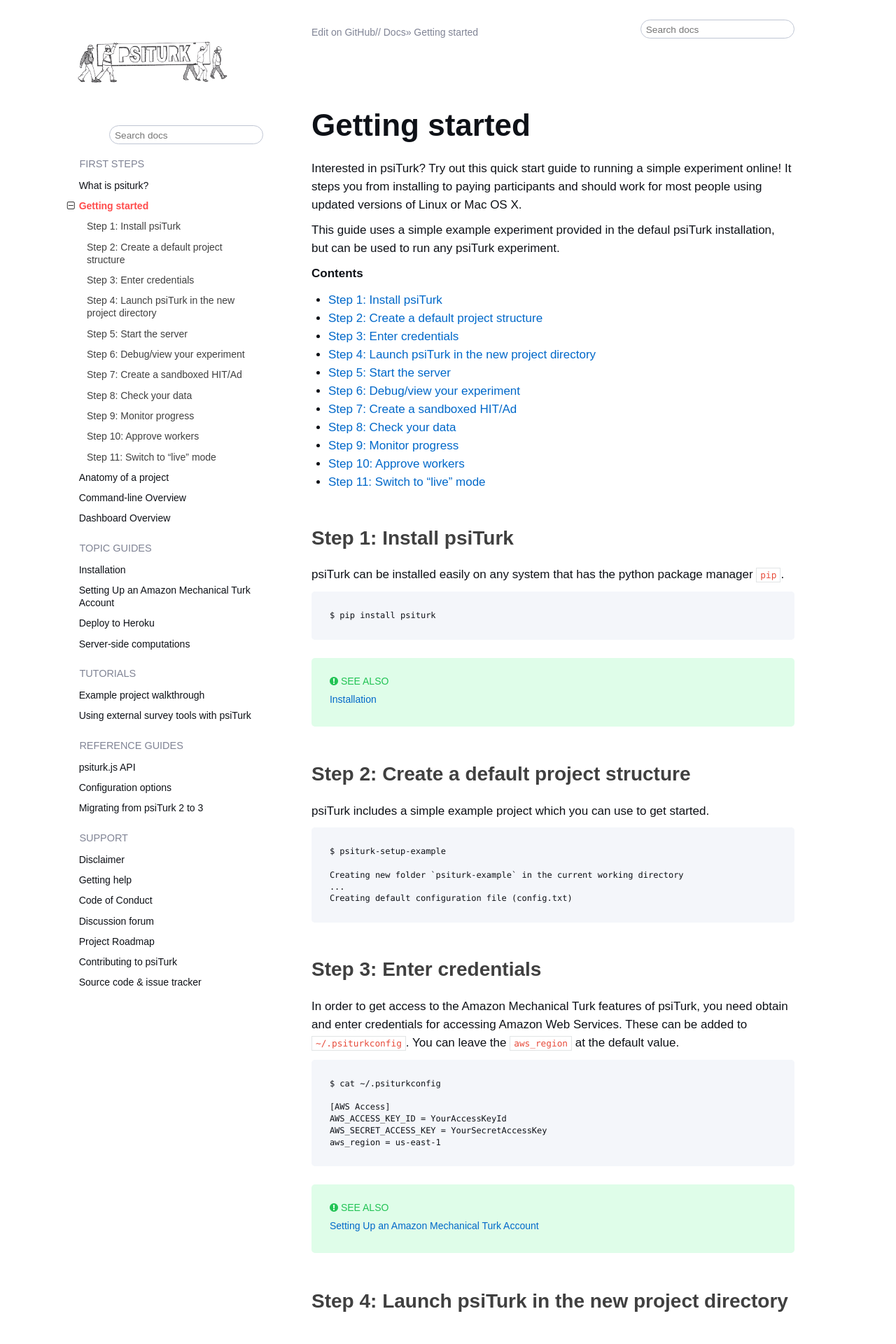
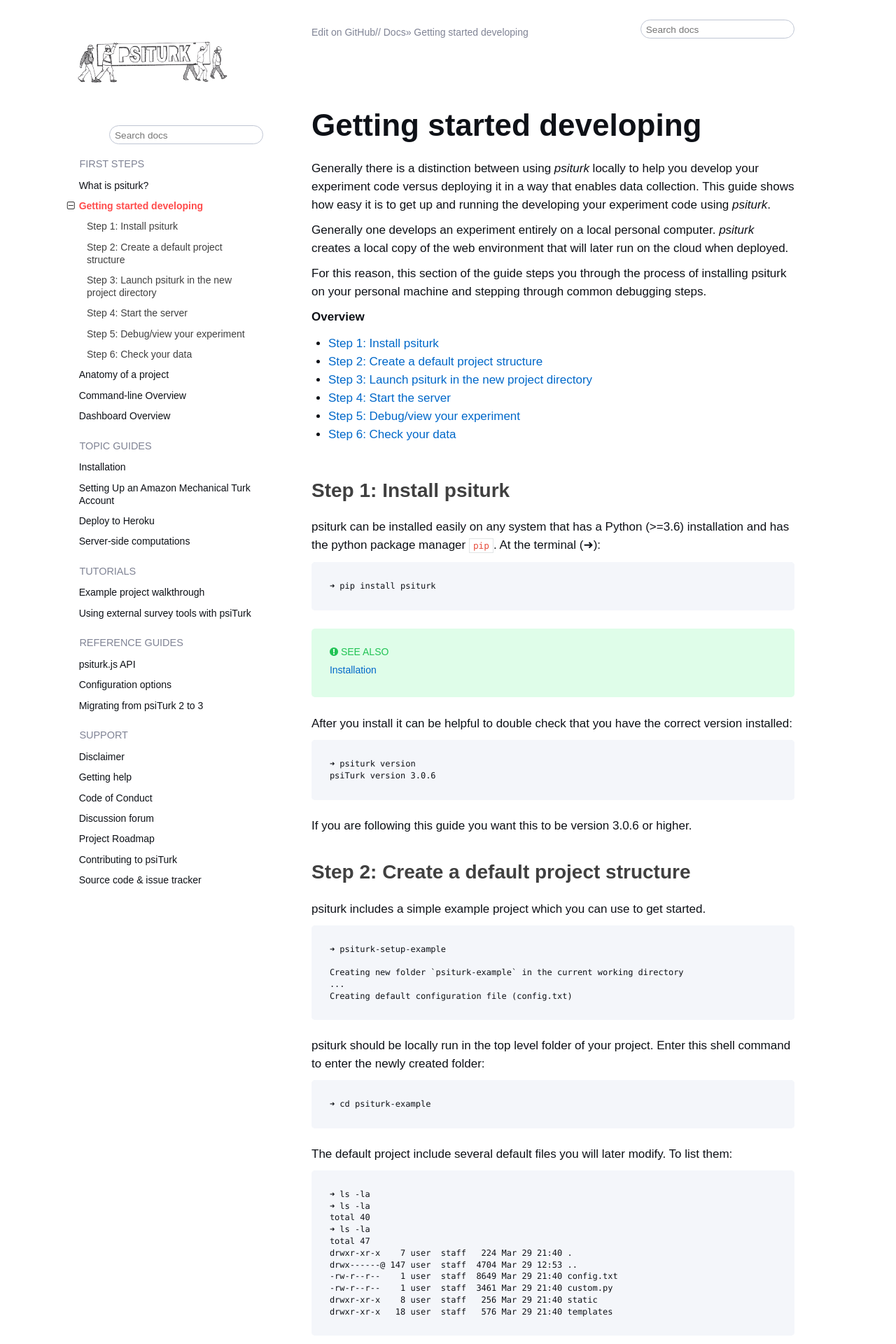
Before and after one commit to NYUCCL/psiTurk, a Sphinx documentation site: the page built from doc/getting_started.rst, in a window 1280 px wide. Shown: the top 1920 px of the page at 70% size. Built offline with Sphinx 7.4.7 and the Read the Docs theme 2.0.0, drawn with Linux system fonts in a browser that asks for light colours; some web fonts are replaced; pages that are not in the unit, such as notebooks, are missing from menus; some of the changed text lies outside the part shown.

Commit message:
adding a new sub section of the “quickstart” on collecting data

```diff
--- /dev/null
+++ b/doc/collecting_data.rst
@@ -0,0 +1,124 @@
+.. _collecting-data:
+
+Collecting data
+==========
+
+Once you have your task completely developed (see :ref:`quickstart`) then you
+may be ready to collect data.  There are several ways you might recruit subjects
+including studies :ref:`conducted in the lab <tutorials/alternative-recruitment-channels>` but in this section
+we focus on the common use case of recruiting on Amazon Mechanical Turk.
+
+.. contents:: Overview
+  :local:
+
+
+Step 1: Enter credentials
+-------------------------
+
+In order to get access to the Amazon Mechanical Turk features of psiturk, you
+need obtain and enter credentials for accessing Amazon Web Services. These
+can be added to ``~/.psiturkconfig``. You can leave the ``aws_region`` at
+the default value.
+
+::
+
+  ➜ cat ~/.psiturkconfig
+
+  [AWS Access]
+  AWS_ACCESS_KEY_ID = YourAccessKeyId
+  AWS_SECRET_ACCESS_KEY = YourSecretAccessKey
+  aws_region = us-east-1
+
+.. seealso:: :ref:`amt-setup`
+
+Step 2: Create a sandboxed HIT/Ad
+---------------------------------
+
+In order to make the experiment available to workers on Amazon Mechanical Turk you need to:
+
+1. Run your psiturk server on a machine that is publicly-accessible.
+2. Post a HIT on AMT, which will point MTurkers to your psiturk server address.
+
+Use the :ref:`ad_url <hit_configuration_ad_url>` settings to point to the location of your publicy-accessible experiment.
+
+See the :ref:`deploy-on-heroku` guide for an example of running your experiment on the
+webserver of a platform-as-a-service cloud provider.
+
+The example below uses the Amazon Mechanical Turk "sandbox," which is a place
+for testing your task without actually offering it live to real paid workers.
+
+Run the following to post a HIT, and answer all prompts::
+
+::
+
+  ➜ [psiTurk server:on mode:sdbx #HITs:0]$ hit create
+
+
+Your HIT should now be visible on http://workersandbox.mturk.com if you search for
+your requester account name or the HIT title word "Stroop" (set in config.txt).
+
+.. warning::
+
+    **Important!** Test to make sure that your Ad URL can be accessed from a
+    place external to the network from which you created the HIT. If it cannot
+    be accessed, then MTurkers won't be able to access your HIT!
+
+
+Step 3: Check your data
+-----------------------
+
+By default psiTurk saves your data to a SQLite database participants.db in your
+base project folder. You can check that everything is being recorded properly by
+opening that file in a SQLite tool like Base.
+
+.. seealso:: :ref:`databases-overview`
+
+
+Step 4: Monitor progress
+------------------------
+
+One simple way to monitor how many people have actually accepted your HIT is with
+the ``hit list --active`` or ``hit list --reviewable`` commands.
+
+This shows the HITid for each task, how many have completed, and how many are pending.
+
+.. seealso::
+  See these FAQs:
+
+  * :ref:`interpret-hit-status`
+  * :ref:`why-no-hits-available`
+
+
+Step 5: Approve workers
+------------------------
+psiTurk provides many tools for approving workers, assigning bonuses, etc.
+Try ``help hit`` and ``help worker``.
+
+One simple approach is to approve all the workers associated with a particular
+HIT (once all the assignments are complete). To do this, use the
+``worker approve --hit <HITID>`` command.
+
+::
+
+  ➜ [psiTurk server:on mode:sdbx #HITs:0]$ worker approve --hit 28K4SME3ZZ2MZI004SETTTXTTAG44LT
+
+  Approving....
+
+Step 6: Switch to "live" mode
+------------------------------
+
+In order to create public hits on the "live" AMT site, you need to switch modes
+in the command shell using the mode command. To get back to the sandbox, just
+type mode again.
+
+To avoid mistakes, psiTurk defaults to sandbox mode (this behavior can be
+changed in config.txt)
+
+From here, everything is exactly the same as described for sandbox hits above.
+
+::
+
+  ➜ [psiTurk server:on mode:sdbx #HITs:1]$ mode
+
+  Entered live mode
+  [psiTurk server:on mode:live #HITs:0]$
--- a/doc/getting_started.rst
+++ b/doc/getting_started.rst
@@ -1,70 +1,90 @@
 .. _quickstart:
 
-Getting started
+Getting started developing
 ==========
 
-Interested in psiTurk? Try out this quick start guide to running a simple
-experiment online! It steps you from installing to paying participants and
-should work for most people using updated versions of Linux or Mac OS X.
+Generally there is a distinction between using `psiturk` locally to help
+you **develop** your experiment code versus **deploying** it in a way that
+enables data collection.  This guide shows how easy it is to get up and running the
+developing your experiment code using `psiturk`.
 
-This guide uses a simple example experiment provided in the defaul psiTurk
-installation, but can be used to run any psiTurk experiment.
+Generally one develops an experiment entirely on a local personal computer.
+`psiturk` creates a local copy of the web environment that will later run
+on the cloud when deployed.
 
-.. contents:: Contents
+For this reason, this section of the guide steps you through the process of
+installing psiturk on your personal machine and stepping through common
+debugging steps.
+
+
+.. contents:: Overview
   :local:
 
 
-Step 1: Install psiTurk
+Step 1: Install psiturk
 -----------------------
 
-psiTurk can be installed easily on any system that has the python package
-manager ``pip``.
+psiturk can be installed easily on any system that has a Python (>=3.6) installation
+and has the python package manager ``pip``.  At the terminal (➜):
 
 ::
 
-  $ pip install psiturk
+  ➜ pip install psiturk
 
 .. seealso:: :ref:`install`
 
+After you install it can be helpful to double check that you have the correct version installed:
+
+::
+
+  ➜ psiturk version
+  psiTurk version 3.0.6
+
+If you are following this guide you want this to be version 3.0.6 or higher.
 
 Step 2: Create a default project structure
 ------------------------------------------
 
-psiTurk includes a simple example project which you can use to get started.
+psiturk includes a simple example project which you can use to get started.
 
 ::
 
-  $ psiturk-setup-example
+  ➜ psiturk-setup-example
 
   Creating new folder `psiturk-example` in the current working directory
   ...
   Creating default configuration file (config.txt)
 
-
-Step 3: Enter credentials
--------------------------
-
-In order to get access to the Amazon Mechanical Turk features of psiTurk, you
-need obtain and enter credentials for accessing Amazon Web Services. These
-can be added to ``~/.psiturkconfig``. You can leave the ``aws_region`` at
-the default value.
-
+psiturk should be locally run in the top level folder of your project.
+Enter this shell command to enter the newly created folder:
 
 ::
 
-  $ cat ~/.psiturkconfig
+  ➜ cd psiturk-example
 
-  [AWS Access]
-  AWS_ACCESS_KEY_ID = YourAccessKeyId
-  AWS_SECRET_ACCESS_KEY = YourSecretAccessKey
-  aws_region = us-east-1
+The default project include several default files you will later modify.  To list them:
 
-.. seealso:: :ref:`amt-setup`
+::
 
-Step 4: Launch psiTurk in the new project directory
+  ➜ ls -la
+  ➜ ls -la
+  total 40
+  ➜ ls -la
+  total 47
+  drwxr-xr-x    7 user  staff   224 Mar 29 21:40 .
+  drwx------@ 147 user  staff  4704 Mar 29 12:53 ..
+  -rw-r--r--    1 user  staff  8649 Mar 29 21:40 config.txt
+  -rw-r--r--    1 user  staff  3461 Mar 29 21:40 custom.py
+  drwxr-xr-x    8 user  staff   256 Mar 29 21:40 static
+  drwxr-xr-x   18 user  staff   576 Mar 29 21:40 templates
+
+.. seealso:: :ref:`anatomy-of-project`
+
+
+Step 3: Launch psiturk in the new project directory
 ---------------------------------------------------
 
-psiTurk should be run in the top level folder of your project. You should be
+psiturk should be run in the top level folder of your project. You should be
 greeted with a welcome screen and command prompt.
 
 There is also an extensive help system in the command line. Type ``help`` to see a
@@ -73,8 +93,8 @@
 
 ::
 
-  $ cd psiturk-example
-  $ psiturk
+  ➜ cd psiturk-example
+  ➜ psiturk
 
   welcome...
   psiTurk version 2.1.1
@@ -113,46 +133,25 @@
 Altering the experiment code is beyond the scope of the quick start, but see
 :ref:`this guide <example-project-stroop>` for details on how to modify and extend the stroop example.
 
+A short summary is that you make changes to the files in the `static/` and `templates/`
+folder to reflect your experiment design.  You do not need to restart the server as you
+change these files locally.  The changes will be reflected the next time you load the
+experiment url.
+
 ::
 
-  $ [psiTurk server:on mode:sdbx #HITs:0]$ debug
+  ➜ [psiTurk server:on mode:sdbx #HITs:0]$ debug
 
   Launching browser pointed at your randomized debug link, feel free to request another.
     http://localhost:22362/ad?assignmentId=debugX12JJ8&hitId=debugA7NP2T&workerId=debugS9K039
   [psiTurk server:on mode:sdbx #HITs:0]$
 
 
-Step 7: Create a sandboxed HIT/Ad
----------------------------------
+Notice that the debug link assigns random values to the `assignmentId`, `hitId`, and `workerId`.
+These are values typically provided by the Mechanical Turk system but which are set randomly during
+debugging so you can isolate this data in your analysis later.
 
-In order to make the experiment available to workers on Amazon Mechanical Turk you need to:
-
-1. Run your psiturk server on a machine that is publicly-accessible.
-2. Post a HIT on AMT, which will point MTurkers to your psiturk server address.
-
-Use the :ref:`ad_url <hit_configuration_ad_url>` settings to point to the location of your publicy-accessible experiment.
-
-See the :ref:`deploy-on-heroku` guide for an example of running your experiment on the
-webserver of a  platform-as-a-service cloud provider.
-
-The example below uses the Amazon Mechanical Turk "sandbox," which is a place
-for testing your task without actually offering it live to real paid workers.
-
-Run the following to post a HIT, and answer all prompts::
-
-  $ [psiTurk server:on mode:sdbx #HITs:0]$ hit create
-
-Your HIT should now be visible on http://workersandbox.mturk.com if you search for
-your requester account name or the HIT title word "Stroop" (set in config.txt).
-
-.. warning::
-
-    **Important!** Test to make sure that your Ad URL can be accessed from a
-    place external to the network from which you created the HIT. If it cannot
-    be accessed, then MTurkers won't be able to access your HIT!
-
-
-Step 8: Check your data
+Step 6: Check your data
 -----------------------
 
 By default psiTurk saves your data to a SQLite database participants.db in your
@@ -162,51 +161,5 @@
 .. seealso:: :ref:`databases-overview`
 
 
-Step 9: Monitor progress
-------------------------
-
-One simple way to monitor how many people have actually accepted your HIT is with
-the ``hit list --active`` or ``hit list --reviewable`` commands.
-
-This shows the HITid for each task, how many have completed, and how many are pending.
-
-.. seealso::
-  See these FAQs:
-
-  * :ref:`interpret-hit-status`
-  * :ref:`why-no-hits-available`
-
-
-Step 10: Approve workers
-------------------------
-psiTurk provides many tools for approving workers, assigning bonuses, etc.
-Try ``help hit`` and ``help worker``.
-
-One simple approach is to approve all the workers associated with a particular
-HIT (once all the assignments are complete). To do this, use the
-``worker approve --hit <HITID>`` command.
-
-::
-
-  $ [psiTurk server:on mode:sdbx #HITs:0]$ worker approve --hit 28K4SME3ZZ2MZI004SETTTXTTAG44LT
-
-  Approving....
-
-Step 11: Switch to "live" mode
-------------------------------
-
-In order to create public hits on the "live" AMT site, you need to switch modes
-in the command shell using the mode command. To get back to the sandbox, just
-type mode again.
-
-To avoid mistakes, psiTurk defaults to sandbox mode (this behavior can be
-changed in config.txt)
-
-From here, everything is exactly the same as described for sandbox hits above.
-
-::
-
-  $ [psiTurk server:on mode:sdbx #HITs:1]$ mode
-
-  Entered live mode
-  [psiTurk server:on mode:live #HITs:0]$
+At this point you develop your experiment until you are confident it is ready to run.  Then you
+move on to our guide to :ref:`collecting-data`.
```
Also changed, not shown: other parts of doc/getting_started.rst (+4 -4 lines).
